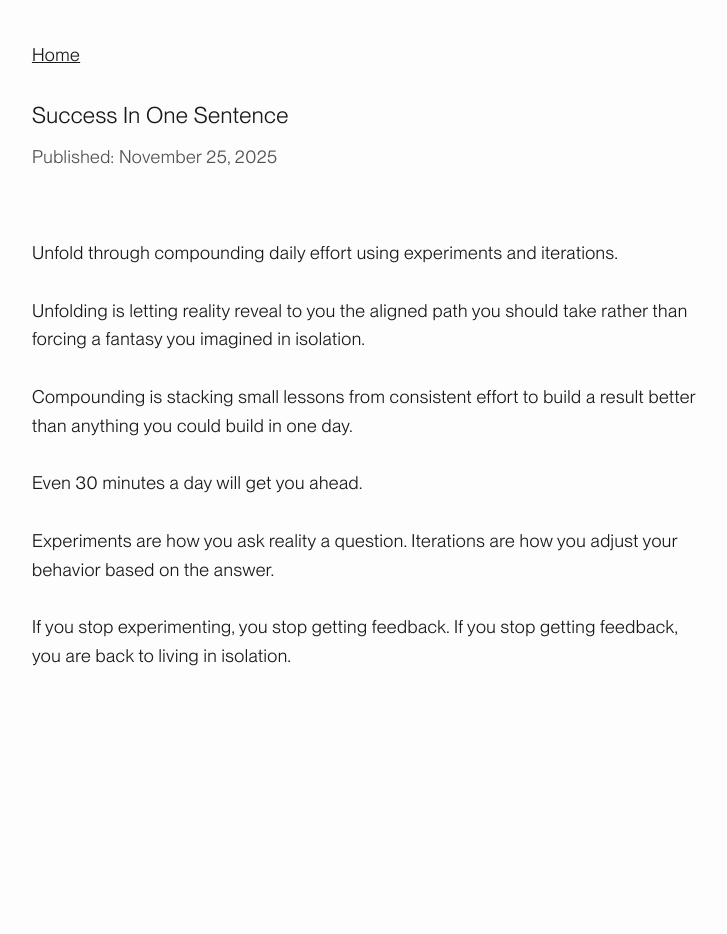
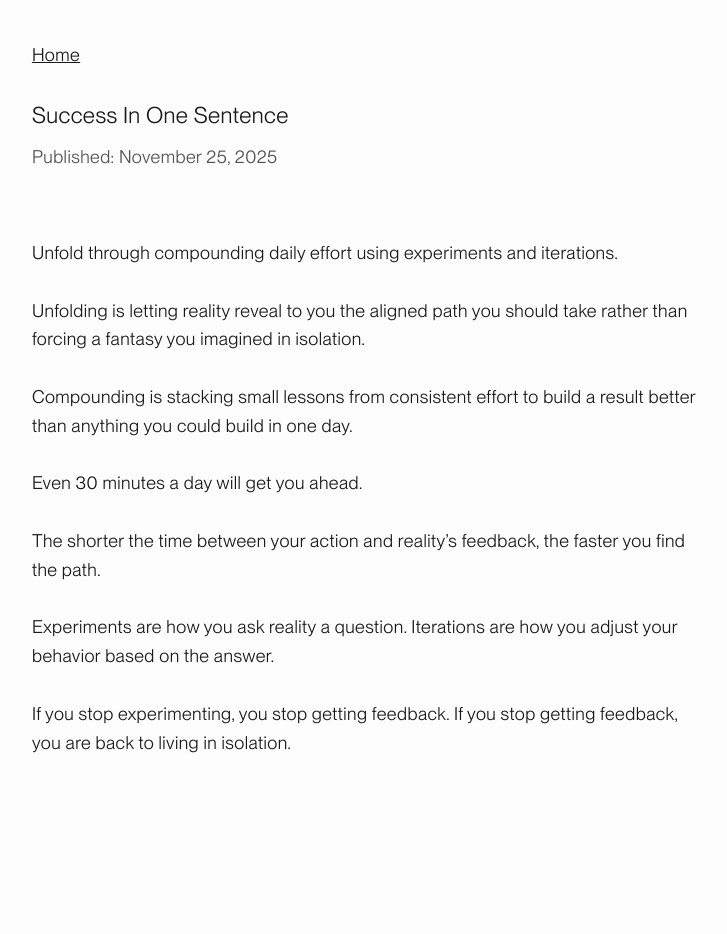
Before and after one commit to pxsswordprotected/personalsite, a Jekyll site: the page built from docs/_posts/2025-11-25-product.md, in a window 1280 px wide. Shown: the whole page, without its empty margins (276-1003 px from the left). Built offline with Jekyll 4.4.1, drawn with Linux system fonts in a browser that asks for light colours.

Commit message:
new edit

```diff
--- a/docs/_posts/2025-11-25-product.md
+++ b/docs/_posts/2025-11-25-product.md
@@ -11,6 +11,8 @@ Compounding is stacking small lessons from consistent effort to build a result b
 <br><br>
 Even 30 minutes a day will get you ahead.
 <br><br>
+The shorter the time between your action and reality's feedback, the faster you find the path.
+<br><br>
 Experiments are how you ask reality a question.
 Iterations are how you adjust your behavior based on the answer.
 <br> <br>
```
